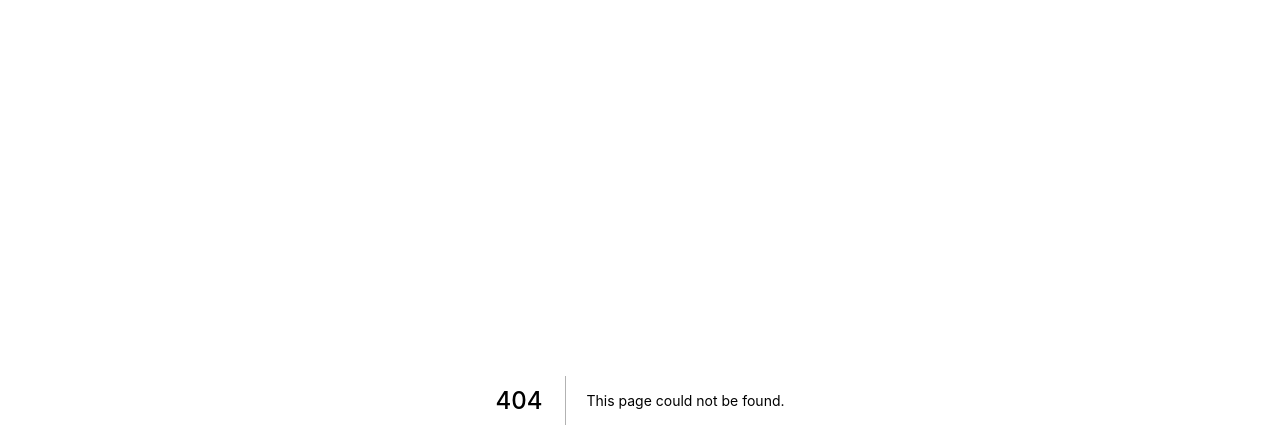
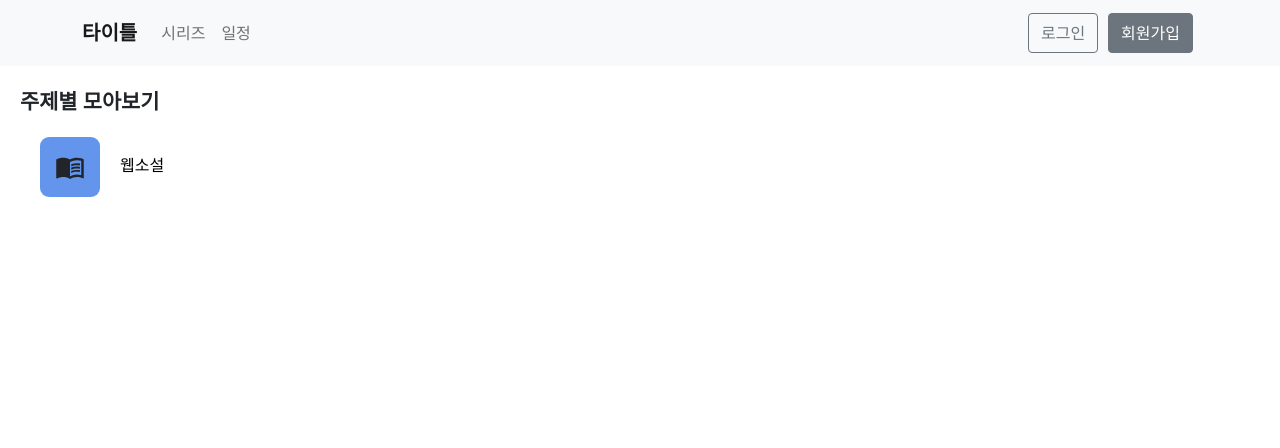
Before and after one commit to dayoungee/webnovel-platform, a Next.js app in the folder front/: page /series in a window 1280 px wide. Before the commit this address had no page. Shown: the top 448 px of the page. Built offline with nearby package versions, Linux system fonts and the light colour scheme.

Commit message:
add 시리즈 페이지, 로그인, 회원가입 버튼

```diff
--- /dev/null
+++ b/front/components/AppLayout.js
@@ -0,0 +1,15 @@
+import Header from "./Header";
+
+const AppLayout = ({ children }) =>{
+    return(
+        <div>
+            <Header />
+            <div>
+                {children}
+            </div>
+        </div>
+    );
+
+}
+
+export default AppLayout;
--- a/front/components/Header.js
+++ b/front/components/Header.js
@@ -1,14 +1,20 @@
-import {Container, Nav, Navbar} from "react-bootstrap";
+import React from "react";
+import {Container, Nav, Navbar, Button} from "react-bootstrap";
+import { MDBCol, MDBInput } from "mdbreact";
 import styles from "../style/components/_header.module.scss";
 
 const Header = () => {
     return (
         <Navbar bg="light" variant="light">
             <Container>
-                <Navbar.Brand href="/home"className={styles.title}>타이틀</Navbar.Brand>
+                <Navbar.Brand href="/"className={styles.title}>타이틀</Navbar.Brand>
                 <Nav className="me-auto">
-                    <Nav.Link href="/">시리즈</Nav.Link>
-                    <Nav.Link href="#features">일정</Nav.Link>
+                    <Nav.Link href="/series">시리즈</Nav.Link>
+                    <Nav.Link href="/">일정</Nav.Link>
+                </Nav>
+                <Nav>
+                    <Button className={styles.buttonStyle} variant="outline-secondary">로그인</Button>
+                    <Button className={styles.buttonStyle} variant="secondary">회원가입</Button>
                 </Nav>
             </Container>
         </Navbar>
--- /dev/null
+++ b/front/components/Subject.js
@@ -0,0 +1,21 @@
+import styles from "../style/components/_subject.module.scss"
+import { MdMenuBook } from "react-icons/md";
+
+
+const iconClick = ()=>{
+    const link = "/series/novel"
+    location.href = link;
+    location.replace(link);
+    window.open(link);
+};
+const Subject = ()=>{
+    return(
+        <div className={styles.layout}>
+         <div className={styles.title}>주제별 모아보기</div>
+            <MdMenuBook onClick={iconClick} className={styles.novelIcon} size = "60"/>
+            <a href= "/series/novel" className={styles.name}>웹소설</a>
+        </div>
+    )
+}
+
+export default Subject;
--- a/front/package.json
+++ b/front/package.json
@@ -15,12 +15,15 @@
     "@material-ui/icons": "^4.11.3",
     "@mui/material": "^5.6.2",
     "bootstrap": "^5.1.3",
+    "mdbreact": "^5.2.0",
     "next": "^12.1.5",
     "node-sass": "^7.0.1",
     "react-bootstrap": "^2.3.0",
+    "react-icons": "^4.3.1",
     "react-material-ui-carousel": "^2.3.11",
     "regenerator-runtime": "^0.13.9",
     "sass": "^1.50.1",
-    "scss": "^0.2.4"
+    "scss": "^0.2.4",
+    "styled-components": "^5.3.5"
   }
 }
--- /dev/null
+++ b/front/pages/series.js
@@ -0,0 +1,14 @@
+import AppLayout from "../components/AppLayout";
+import 'bootstrap/dist/css/bootstrap.min.css';
+import Subject from "../components/Subject";
+
+const Series = ()=>{
+    return(
+        <AppLayout>
+            <Subject/>
+        </AppLayout>
+    )
+
+}
+
+export default Series;
--- a/front/style/components/_header.module.scss
+++ b/front/style/components/_header.module.scss
@@ -2,3 +2,13 @@
   font-size: 1.5rem;
   font-weight: bold;
 }
+
+.buttonStyle{
+  margin: 5px;
+  height: 40px;
+
+}
+
+.search{
+  margin: 5px;
+}
--- /dev/null
+++ b/front/style/components/_subject.module.scss
@@ -0,0 +1,23 @@
+.layout{
+  margin: 20px
+}
+
+.title{
+  font-size: 1.3rem;
+  font-weight: bold;
+}
+
+.novelIcon{
+  margin : 20px;
+  background-color: cornflowerblue;
+  padding: 15px;
+  border-radius : 15%;
+  cusor: pointer;
+}
+
+.name{
+  font-size: 1rem;
+  font-weight: normal ;
+  text-decoration: none;
+  color: black;
+}
```
Also changed, not shown: front/pages/index.js (+3 -4 lines), 1 other file (tests, documents, lock files or other folders).
